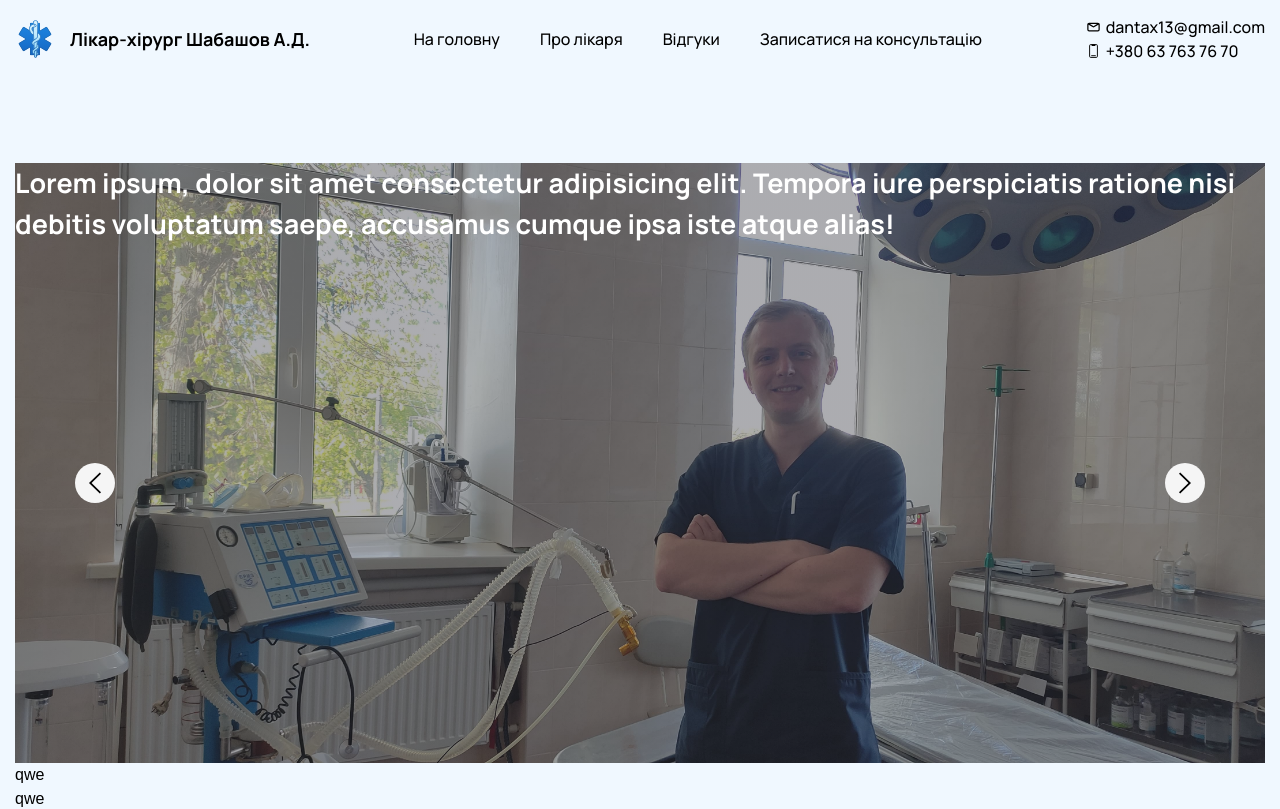
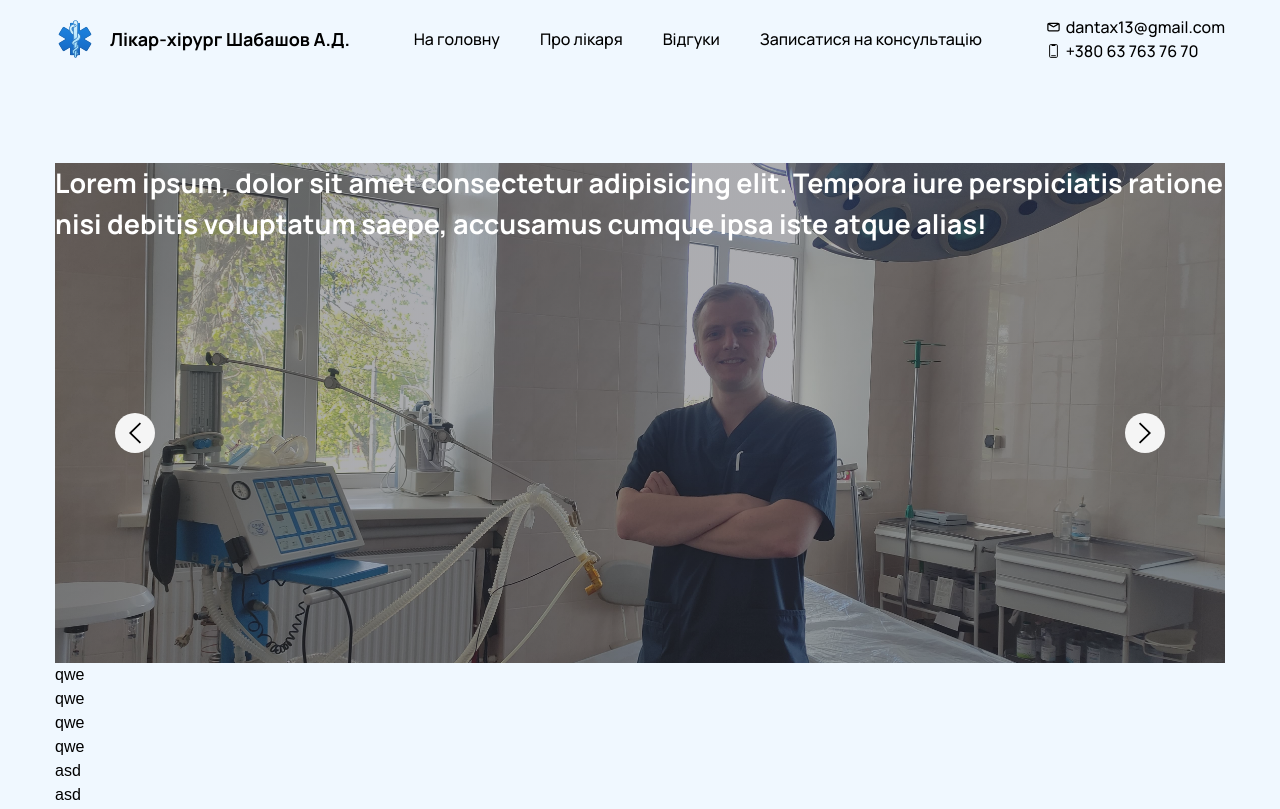
Before and after one commit to Yurii-Budynkevych/physician-project, a React (Create React App) app: page / in a window 1280 px wide. Shown: the top 809 px of the page. Built offline with nearby package versions, Linux system fonts and the light colour scheme.

Commit message:
container add

```diff
--- a/src/components/App.js
+++ b/src/components/App.js
@@ -1,6 +1,7 @@
 import "./App.css";
 import { Routes, Route, Navigate } from "react-router-dom";
 import { Suspense, lazy } from "react";
+import { Container } from "./Container/Container";
 import { Header } from "./Header/Header";
 import { Footer } from "./Footer/Footer";
 
@@ -11,7 +12,7 @@ const Testimonials = lazy(() => import("../pages/Testimonials/Testimonials"));
 
 export function App() {
   return (
-    <>
+    <Container>
       <Header />
       <Suspense fallback={<h2 className="suspense">Завантаження...</h2>}>
         <Routes>
@@ -23,6 +24,6 @@ export function App() {
         </Routes>
       </Suspense>
       <Footer />
-    </>
+    </Container>
   );
 }
--- /dev/null
+++ b/src/components/Container/Container.css
@@ -0,0 +1,5 @@
+.container {
+    margin: 0 auto;
+    padding: 15px;
+    width: 1200px;
+}
--- /dev/null
+++ b/src/components/Container/Container.jsx
@@ -0,0 +1,5 @@
+import "./Container.css";
+
+export function Container(props) {
+  return <div className="container">{props.children}</div>;
+}
--- a/src/index.css
+++ b/src/index.css
@@ -8,7 +8,6 @@
 
 body {
   margin: 0;
-  padding: 15px;
   background-color: aliceblue;
   font-family: sans-serif;
   line-height: 1.5;
--- a/src/pages/Home/Home.css
+++ b/src/pages/Home/Home.css
@@ -5,7 +5,7 @@
 }
 .home-section-btn-incr {
     position: absolute;
-    top: 400px;
+    top: 350px;
     right: 60px;
 
     cursor: pointer;
@@ -18,7 +18,7 @@
 }
 .home-section-btn-decr {
     position: absolute;
-    top: 400px;
+    top: 350px;
     left: 60px;
 
     cursor: pointer;
@@ -32,7 +32,7 @@
 .hero-section {
     display: none;
 
-    height: 600px;
+    height: 500px;
     color: white;
     font-family: 'Manrope';
     font-style: normal;
@@ -48,7 +48,7 @@
 .hero-section-second {
     display: none;
 
-    height: 600px;
+    height: 500px;
     color: white;
     font-family: 'Manrope';
     font-style: normal;
@@ -63,7 +63,7 @@
 .hero-section-third {
     display: none;
 
-    height: 600px;
+    height: 500px;
     color: white;
     font-family: 'Manrope';
     font-style: normal;
```
